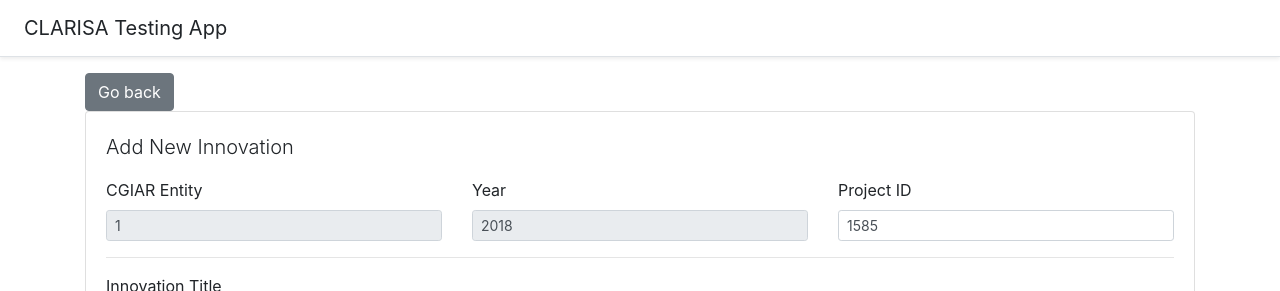
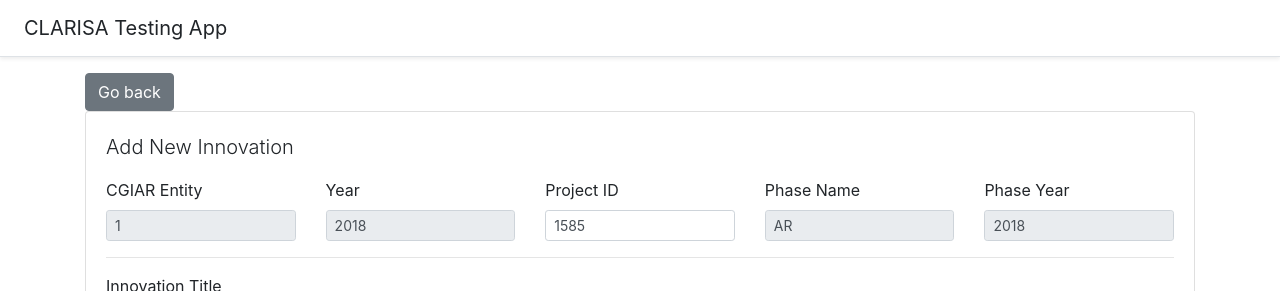
Before and after one commit to sebas932/clarisaApp, an Angular app: page /1/innovations in a window 1280 px wide. Shown: the top 291 px of the page. Built offline with nearby package versions, Linux system fonts and the light colour scheme; no server answers.

Commit message:
Adding innovation POST

```diff
--- a/src/app/pages/home-page/home-page.component.ts
+++ b/src/app/pages/home-page/home-page.component.ts
@@ -26,12 +26,6 @@
 
   ngOnInit() {
 
-
-
-    this._clarisaService.getInnovationByID().subscribe((data:any) => {
-      console.log(data.result);
-    });
-
     this._clarisaService.getCgiarEntities().subscribe((data:any) => {
       this.cgiarEntities = data.result;
     });
--- a/src/app/pages/innovations-page/innovations-page.component.html
+++ b/src/app/pages/innovations-page/innovations-page.component.html
@@ -24,6 +24,16 @@
           <div class="col">
             <label for="projectID">Project ID</label>
             <input type="text" class="form-control form-control-sm" name="projectId" [(ngModel)]="innovation.projectId">
+          </div>
+          <!-- Phase Name -->
+          <div class="col">
+            <label for="">Phase Name</label>
+            <input type="text" class="form-control form-control-sm" name="phaseName" [(ngModel)]="innovation.phase.name" readonly>
+          </div>
+          <!-- Phase Year-->
+          <div class="col">
+            <label for="">Phase Year</label>
+            <input type="text" class="form-control form-control-sm" name="phaseYear" [(ngModel)]="innovation.phase.year" readonly>
           </div>
         </div>
         <hr>
@@ -131,6 +141,7 @@
           </select>
         </div>
 
+
         <button type="submit" [disabled]="innovationForm.invalid" class="btn btn-primary">Submit</button>
       </form>
 
--- a/src/app/pages/innovations-page/innovations-page.component.ts
+++ b/src/app/pages/innovations-page/innovations-page.component.ts
@@ -61,7 +61,11 @@
     "contributingCGIAREntities": [
       "CRP-21",
       "CRP-22"
-    ]
+    ],
+    "phase": {
+      "name": "AR",
+      "year": 2018
+    }
   };
 
   constructor(
@@ -114,7 +118,7 @@
   }
 
   save(){
-    this._clarisaService.postInnovation(this.params.entityAcronym, this.innovation, this.year).subscribe((data:any) => {
+    this._clarisaService.postInnovation(this.params.entityAcronym, this.innovation).subscribe((data:any) => {
       console.log(data);
     });
 
--- a/src/app/services/clarisa-service.service.ts
+++ b/src/app/services/clarisa-service.service.ts
@@ -6,7 +6,8 @@
 
 //const endpoint = 'https://clarisa.cgiar.org/api';
 // Proxy http://localhost/issuesRoadmap/public/api/proxy/?url=
-const endpoint = 'http://localhost/issuesRoadmap/public/api/proxy/?url=http://marlodev.ciat.cgiar.org/api';
+const endpoint = 'http://marlodev.ciat.cgiar.org/api';
+const proxyURL = 'http://localhost/issuesRoadmap/public/api/clarisa'
 
 
 const httpOptions = {
@@ -31,13 +32,18 @@
   }
 
   private getQuery(query:string){
-    let endQuery = endpoint+'/'+ query;
+    let endQuery = proxyURL + '/getProxy?url=' + endpoint + '/' + query;
     return this.http.get(endQuery, httpOptions);
   }
 
-  postInnovation(cgiarEntity:String, innovation:any, year:number): Observable<any> {
-    let endQuery = endpoint + '/'+ cgiarEntity +'/innovations?year='+ year;
-    return this.http.post(endQuery, innovation, httpOptions).pipe(
+  private postQuery(query:string, data:any){
+    let endQuery = proxyURL + '/postProxy?url=' + endpoint + '/' + query;
+    return this.http.post(endQuery, data, httpOptions).pipe(
+      map(this.extractData));
+  }
+
+  postInnovation(cgiarEntity:String, innovation:any): Observable<any> {
+    return this.postQuery(cgiarEntity+ '/innovations', innovation).pipe(
       map(this.extractData));
   }
 
```
